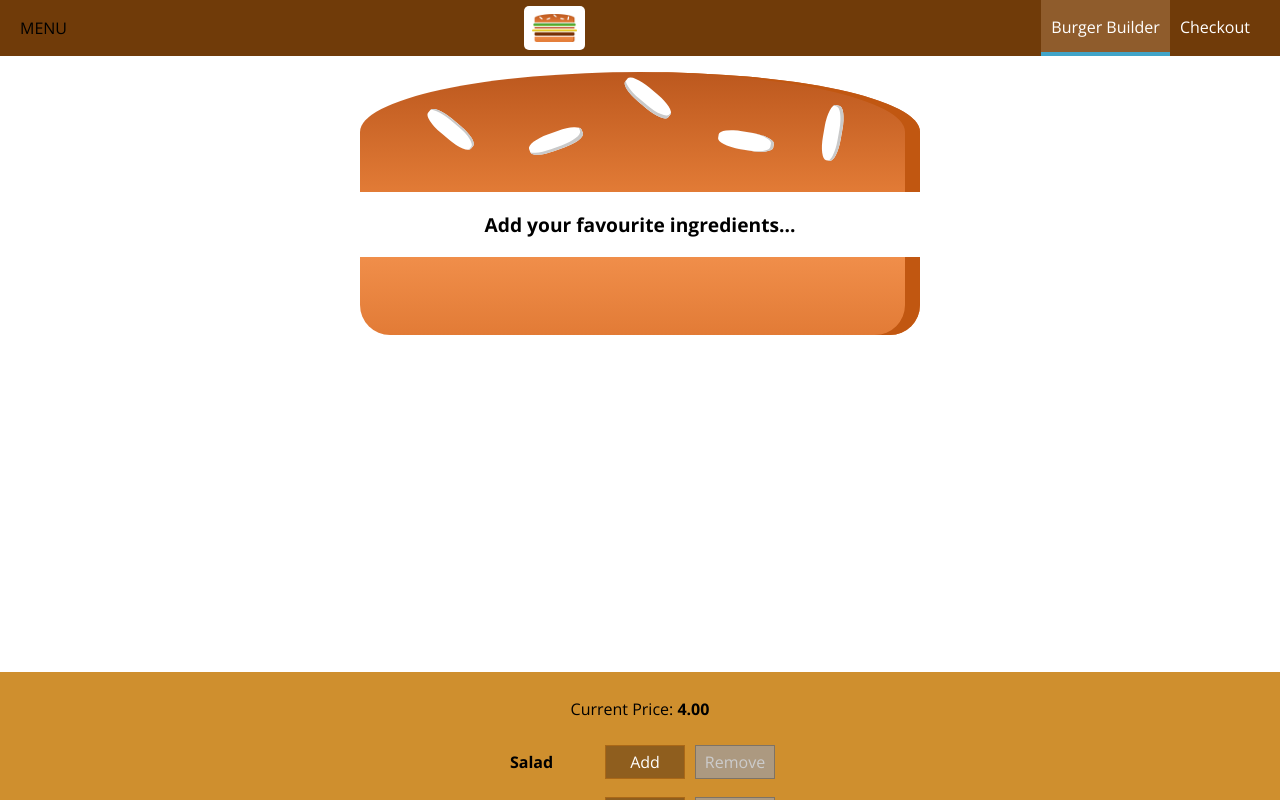
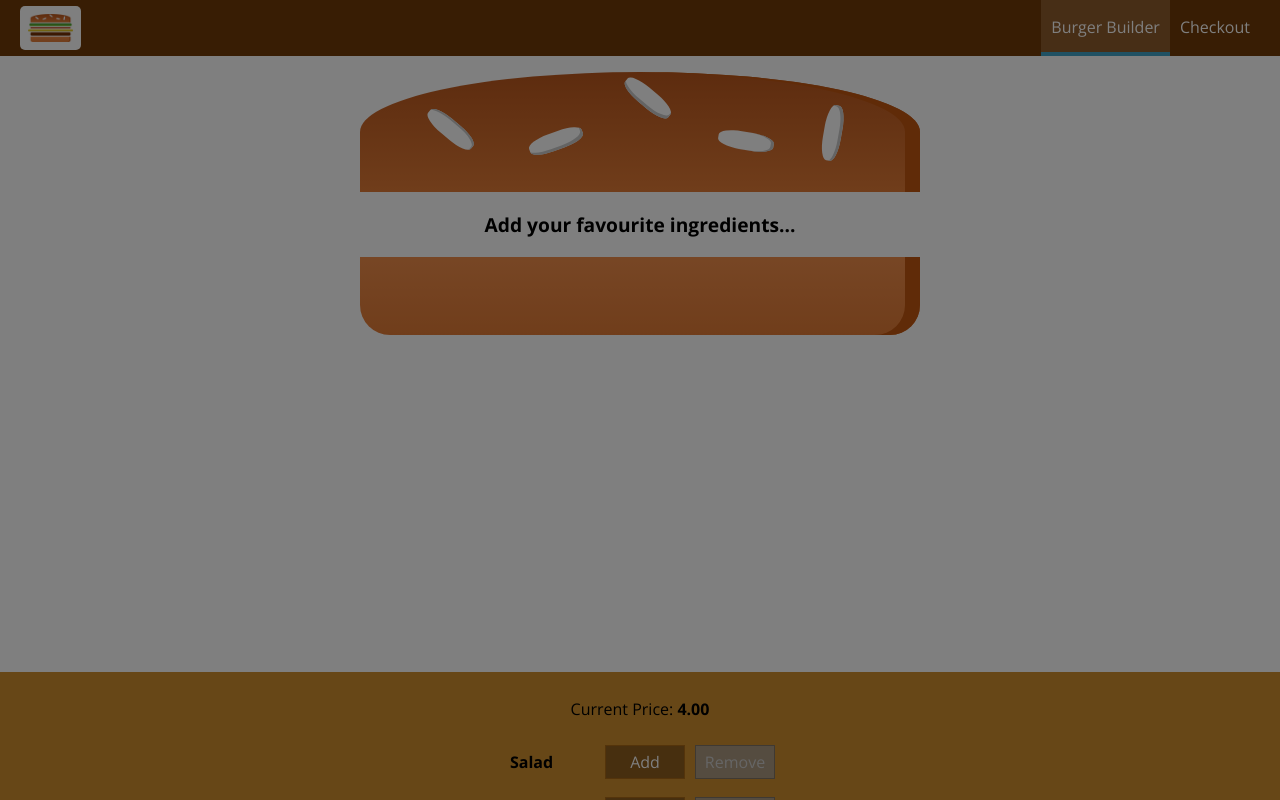
Before and after one commit to nvgeorgiev/Galacto-Burger, a React (Create React App) app: page / in a window 1280 px wide. Shown: the top 800 px of the page. Built offline with nearby package versions, Linux system fonts and the light colour scheme.

Commit message:
Added dynamic navigation and mobile optimization

```diff
--- a/src/components/Layout/Layout.js
+++ b/src/components/Layout/Layout.js
@@ -1,16 +1,37 @@
-import React from 'react';
+import React, { Component } from 'react';
 import './Layout.css';
 
 import Auxiliary from '../../hoc/Auxiliary/Auxiliary';
 import Toolbar from '../Navigation/Toolbar/Toolbar';
 import SideDrawer from '../Navigation/SideDrawer/SideDrawer';
 
-const layout = (props) => (
-  <Auxiliary>
-    <Toolbar />
-    <SideDrawer />
-    <main className="Content">{props.children}</main>
-  </Auxiliary>
-);
+class Layout extends Component {
+  state = {
+    showSideDrawer: true,
+  };
 
-export default layout;
+  sideDrawerClosedHandler = () => {
+    this.setState({ showSideDrawer: false });
+  };
+
+  sideDrawerToggleHandler = () => {
+    this.setState((prevState) => {
+      return { showSideDrawer: !prevState.showSideDrawer };
+    });
+  };
+
+  render() {
+    return (
+      <Auxiliary>
+        <Toolbar drawerToggleClicked={this.sideDrawerToggleHandler} />
+        <SideDrawer
+          open={this.state.showSideDrawer}
+          closed={this.sideDrawerClosedHandler}
+        />
+        <main className="Content">{this.props.children}</main>
+      </Auxiliary>
+    );
+  }
+}
+
+export default Layout;
--- /dev/null
+++ b/src/components/Navigation/SideDrawer/DrawerToggle/DrawerToggle.css
@@ -0,0 +1,23 @@
+.DrawerToggle {
+  width: 40px;
+  height: 100%;
+  display: flex;
+  flex-flow: column;
+  justify-content: space-around;
+  align-items: center;
+  padding: 10px 0;
+  box-sizing: border-box;
+  cursor: pointer;
+}
+
+.DrawerToggle div {
+  width: 90%;
+  height: 3px;
+  background-color: white;
+}
+
+@media (min-width: 500px) {
+  .DrawerToggle {
+    display: none;
+  }
+}
--- /dev/null
+++ b/src/components/Navigation/SideDrawer/DrawerToggle/DrawerToggle.js
@@ -0,0 +1,13 @@
+import React from 'react';
+
+import './DrawerToggle.css';
+
+const drawerToggle = (props) => (
+  <div className="DrawerToggle" onClick={props.clicked}>
+    <div></div>
+    <div></div>
+    <div></div>
+  </div>
+);
+
+export default drawerToggle;
--- a/src/components/Navigation/SideDrawer/SideDrawer.js
+++ b/src/components/Navigation/SideDrawer/SideDrawer.js
@@ -3,11 +3,18 @@ import React from 'react';
 import './SideDrawer.css';
 import Logo from '../../Logo/Logo';
 import NavigationItems from '../NavigationItems/NavigationItems';
+import Backdrop from '../../UI/Backdrop/Backdrop';
+import Auxiliary from '../../../hoc/Auxiliary/Auxiliary';
 
 const sideDrawer = (props) => {
-  // ...
+  let attachedClasses = ['SideDrawer', 'Close'];
+  if (props.open) {
+    attachedClasses = ['SideDrawer', 'Open'];
+  }
   return (
-    <div className="SideDrawer">
+    <Auxiliary>
+      <Backdrop show={props.open} clicked={props.closed} />
+      <div className={attachedClasses.join(' ')}>
         <div className="SideDrawerLogo">
           <Logo />
         </div>
@@ -15,6 +22,7 @@ const sideDrawer = (props) => {
           <NavigationItems />
         </nav>
       </div>
+    </Auxiliary>
   );
 };
 
--- a/src/components/Navigation/Toolbar/Toolbar.js
+++ b/src/components/Navigation/Toolbar/Toolbar.js
@@ -3,10 +3,11 @@ import React from 'react';
 import './Toolbar.css';
 import Logo from '../../Logo/Logo';
 import NavigationItems from '../NavigationItems/NavigationItems';
+import DrawerToggle from '../SideDrawer/DrawerToggle/DrawerToggle';
 
 const toolbar = (props) => (
   <header className="Toolbar">
-    <div>MENU</div>
+    <DrawerToggle clicked={props.drawerToggleClicked} />
     <div className="ToolbarLogo">
       <Logo />
     </div>
```
Lines whose indentation alone changed are shown as unchanged.
